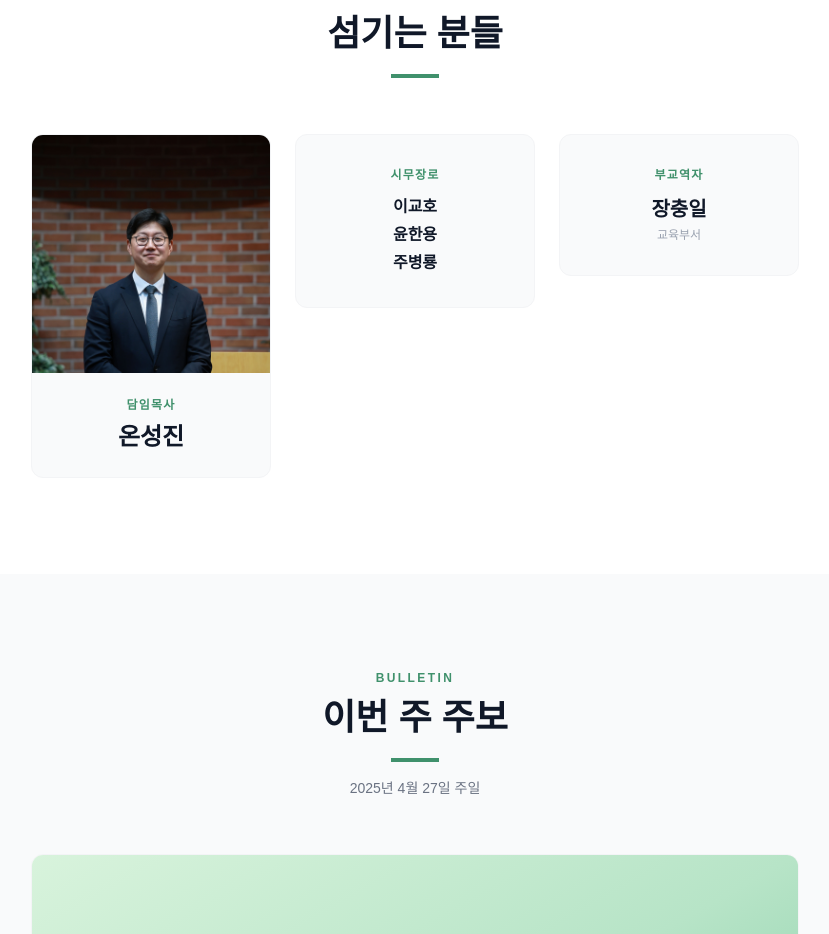
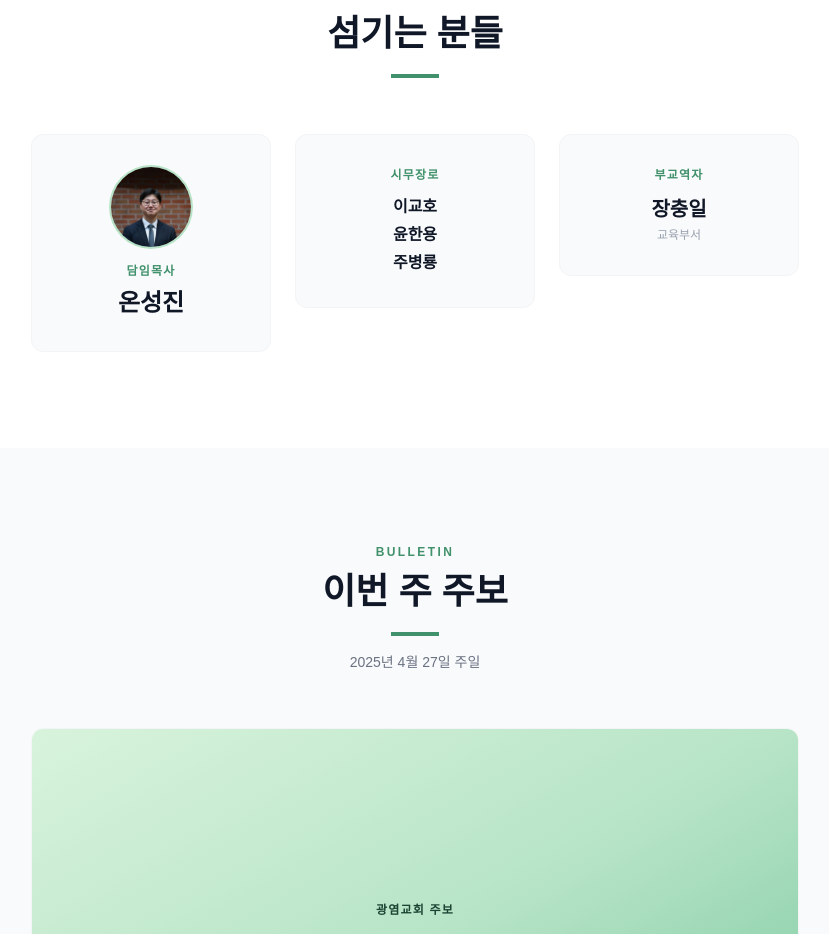
Before and after one commit to graceuxdesigner/gwangyeom-church, a Next.js app: page / in a window 1280 px wide. Shown: the part 2201-3135 px from the top of the page, without its empty margins (225-1054 px from the left). Built offline with nearby package versions, Linux system fonts and the light colour scheme.

Commit message:
Pastor card: small circular avatar above name, tighter face/torso crop

```diff
--- a/app/page.tsx
+++ b/app/page.tsx
@@ -311,20 +311,18 @@ export default function Home() {
             <div className="w-12 h-1 bg-[#40916c] mx-auto mt-5" />
           </div>
           <div className="grid md:grid-cols-3 gap-6 max-w-3xl mx-auto">
-            <div className="bg-gray-50 rounded-xl overflow-hidden border border-gray-100 hover:border-[#b7e4c7] hover:shadow-md transition-all self-start">
-              <div className="aspect-square relative bg-gray-100">
+            <div className="bg-gray-50 rounded-xl p-8 text-center border border-gray-100 hover:border-[#b7e4c7] hover:shadow-md transition-all self-start">
+              <div className="w-20 h-20 mx-auto mb-4 rounded-full overflow-hidden bg-gray-100 ring-2 ring-[#b7e4c7] relative">
                 <Image
                   src="/images/pastor.jpg"
                   alt="담임목사 온성진"
                   fill
-                  sizes="(max-width: 768px) 100vw, 33vw"
-                  className="object-cover object-[center_22%]"
+                  sizes="80px"
+                  className="object-cover object-[center_18%] scale-[1.4]"
                 />
               </div>
-              <div className="p-6 text-center">
-                <p className="text-[#40916c] text-xs font-bold tracking-widest uppercase mb-2">담임목사</p>
-                <p className="text-2xl font-bold text-gray-900">온성진</p>
-              </div>
+              <p className="text-[#40916c] text-xs font-bold tracking-widest uppercase mb-2">담임목사</p>
+              <p className="text-2xl font-bold text-gray-900">온성진</p>
             </div>
             <div className="bg-gray-50 rounded-xl p-8 text-center border border-gray-100 hover:border-[#b7e4c7] hover:shadow-md transition-all self-start">
               <p className="text-[#40916c] text-xs font-bold tracking-widest uppercase mb-3">시무장로</p>
```
